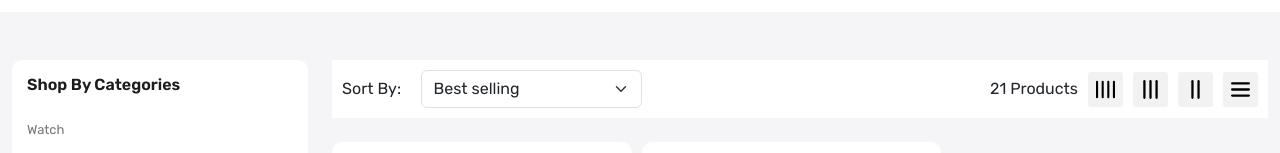
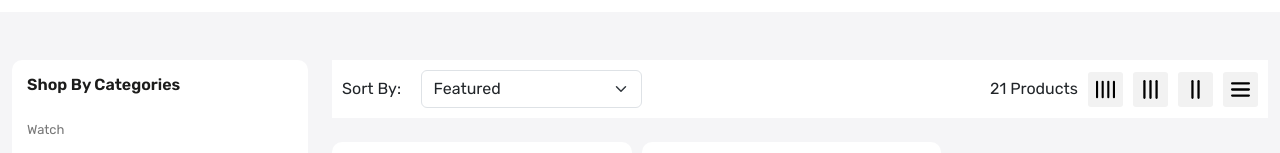
Before and after one commit to dhiraj13/ecommerce-frontend, a React (Create React App) app: page /product in a window 1280 px wide. Shown: the part 278-431 px from the top of the page. Built offline with nearby package versions, Linux system fonts and the light colour scheme.

Commit message:
minor updates on product card and our store pages

```diff
--- a/src/components/ProductCard.js
+++ b/src/components/ProductCard.js
@@ -10,21 +10,20 @@ import addcart from "../images/add-cart.svg";
 import view from "../images/view.svg";
 const ProductCard = (props) => {
   const { grid } = props;
-  console.log(grid);
   let location = useLocation();
 
   return (
     <>
       <div
         className={` ${
-          location.pathname == "/product" ? `gr-${grid}` : "col-3"
+          location.pathname === "/product" ? `gr-${grid}` : "col-3"
         } `}
       >
         <Link
           to={`${
-            location.pathname == "/"
+            location.pathname === "/"
               ? "/product/:id"
-              : location.pathname == "/product/:id"
+              : location.pathname === "/product/:id"
               ? "/product/:id"
               : ":id"
           }`}
@@ -76,14 +75,14 @@ const ProductCard = (props) => {
       </div>
       <div
         className={` ${
-          location.pathname == "/product" ? `gr-${grid}` : "col-3"
+          location.pathname === "/product" ? `gr-${grid}` : "col-3"
         } `}
       >
         <Link
           to={`${
-            location.pathname == "/"
+            location.pathname === "/"
               ? "/product/:id"
-              : location.pathname == "/product/:id"
+              : location.pathname === "/product/:id"
               ? "/product/:id"
               : ":id"
           }`}
--- a/src/pages/OurStore.js
+++ b/src/pages/OurStore.js
@@ -52,7 +52,6 @@ const OurStore = () => {
                       type="checkbox"
                       value=""
                       id=""
-                      checked
                     />
                     <label className="form-check-label" htmlFor="">
                       Out of Stock (0)
@@ -187,17 +186,22 @@ const OurStore = () => {
                   <p className="mb-0 d-block" style={{ width: "100px" }}>
                     Sort By:
                   </p>
-                  <select name="" className="form-control form-select" id="">
+                  <select
+                    name=""
+                    defaultValue={"manula"}
+                    className="form-control form-select"
+                    id=""
+                  >
                     <option value="manual">Featured</option>
-                    <option value="best-selling" selected="selected">
-                      Best selling
-                    </option>
+                    <option value="best-selling">Best selling</option>
                     <option value="title-ascending">Alphabetically, A-Z</option>
                     <option value="title-descending">
                       Alphabetically, Z-A
                     </option>
                     <option value="price-ascending">Price, low to high</option>
                     <option value="price-descending">Price, high to low</option>
+                    <option value="created-ascending">Date, old to new</option>
+                    <option value="created-descending">Date, new to old</option>
                   </select>
                 </div>
                 <div className="d-flex align-items-center gap-10">
```
